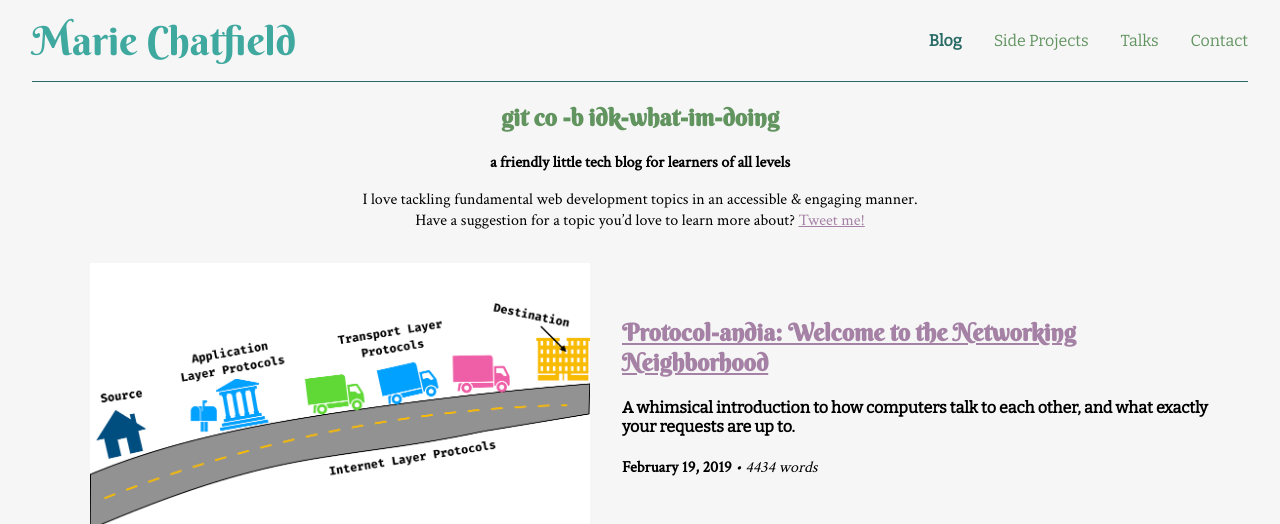
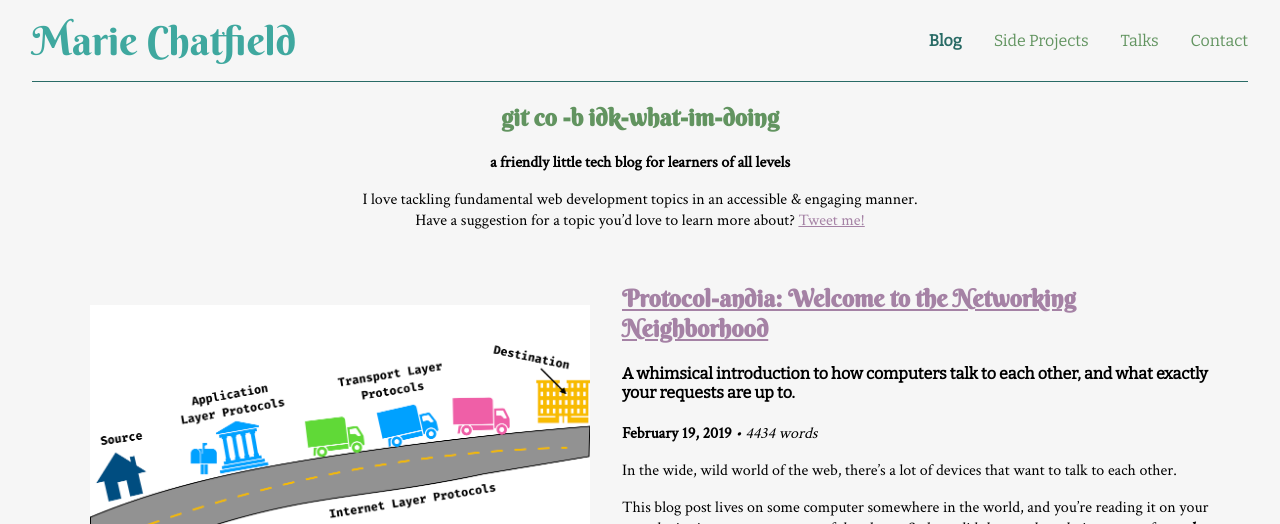
Before and after one commit to mchat/mchat.github.io, a Jekyll site: the page built from blog/index.md, in a window 1280 px wide, cut to the strip 0-524 px from the top of the page. Built offline with Jekyll 4.4.1, drawn with Linux system fonts in a browser that asks for light colours; nearby versions of some CDN libraries; some of the changed text lies outside the part shown.

Commit message:
Add back the excerpt less a bad comment

```diff
--- a/_layouts/post.html
+++ b/_layouts/post.html
@@ -19,11 +19,6 @@ layout: default
 
   </h5>
 </div>
-
-<!-- <aside class="post__toc">
-  <strong>Table of Contents</strong>
-  {{ content | toc_only }}
-</aside> -->
 
 <div class="readable">
   {{ content}}
--- a/blog/index.md
+++ b/blog/index.md
@@ -27,6 +27,9 @@ Have a suggestion for a topic you'd love to learn more about? [Tweet me!](https:
 #### {{ post.description }}
 __{{ post.date | date: '%B %d, %Y'  }}__
 _&#8226; {{ words }} words_
+
+{{ post.excerpt }}
+_[read more...]({{ post.url }})_
 </div>
   </div>
 {% endfor %}
```
